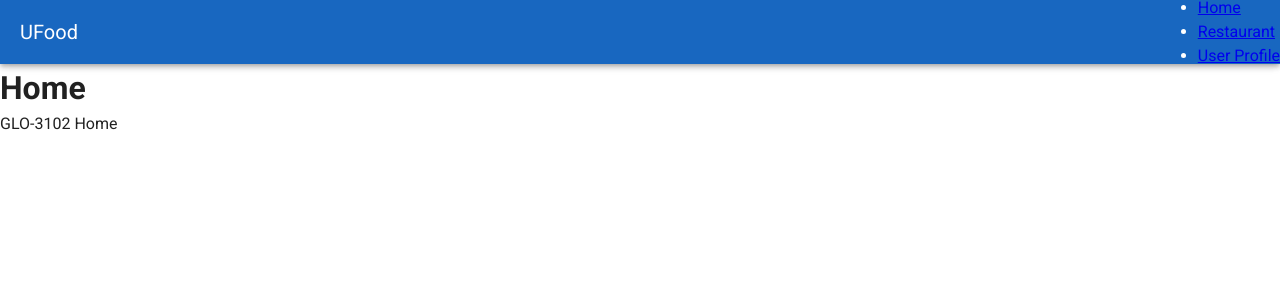
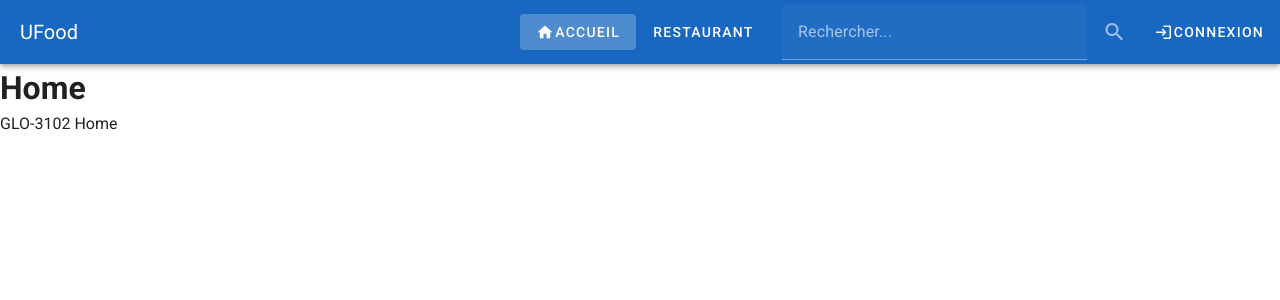
Before and after one commit to Takichih/RestaurantZone, a Vue app: page / in a window 1280 px wide. Shown: the top 300 px of the page. Built offline with nearby package versions, Linux system fonts and the light colour scheme.

Commit message:
Ajout des menus + localcache pour user name et isLogged

```diff
--- a/src/App.vue
+++ b/src/App.vue
@@ -1,9 +1,7 @@
 <template>
   <v-app>
-    <v-app-bar app color="primary">
-      <v-toolbar-title>UFood</v-toolbar-title>
-      <nav-menu></nav-menu>
-    </v-app-bar>
+    <!-- App Bar is handled by the Navigation component -->
+    <nav-menu></nav-menu>
 
     <v-main>
       <router-view></router-view>
--- a/src/components/Navigation.vue
+++ b/src/components/Navigation.vue
@@ -1,17 +1,142 @@
 <template>
-  <nav>
-    <ul>
-      <li>
-        <router-link to="/">Home</router-link>
-      </li>
-      <li>
-        <router-link to="/restaurant">Restaurant</router-link>
-      </li>
-      <li>
-        <router-link to="/user">User Profile</router-link>
-      </li>
-    </ul>
-  </nav>
+  <div>
+    <!-- App Bar -->
+    <v-app-bar app color="primary" dark>
+      <!-- Drawer icon: mobile only -->
+      <v-app-bar-nav-icon
+        @click="toggleDrawer"
+        class="d-md-none">
+      </v-app-bar-nav-icon>
+
+      <v-toolbar-title>UFood</v-toolbar-title>
+
+      <v-spacer></v-spacer>
+
+      <!-- Navigation menu: Desktop only-->
+      <div class="d-none d-md-flex">
+        <v-btn text to="/" exact>
+          <v-icon left>mdi-home</v-icon>
+          Accueil</v-btn>
+        <v-btn text to="/restaurant">
+          Restaurant</v-btn>
+        <v-btn v-if="isLogged" text to="/user">Profile</v-btn>
+
+      </div>
+
+      <!-- Search bar: always visible -->
+      <v-text-field
+        v-model="searchQuery"
+        append-icon="mdi-magnify"
+        label="Rechercher..."
+        solo-inverted
+        hide-details
+        class="mx-3"
+      ></v-text-field>
+
+      <!-- Username and login/logout links -->
+      <div v-if="isLogged" class="d-none d-md-flex align-center">
+        <span class="mr-4">{{ username }}</span>
+        <v-btn text @click="logout">
+          <v-icon left>mdi-logout</v-icon>
+          Déconnexion</v-btn>
+      </div>
+      <div v-else class="d-none d-md-flex align center">
+        <v-btn text @click="login">
+          <v-icon left>mdi-login</v-icon>
+          Connexion</v-btn>
+      </div>
+
+    </v-app-bar>
+
+    <!-- Navigation Drawer for Mobile -->
+    <v-navigation-drawer
+      app
+      v-model="drawer"
+      temporary
+      class="d-md-none">
+      <!-- Drawer only visible on small screens -->
+
+      <v-list>
+        <v-list-item link to="/" exact>
+          <v-list-item-icon>
+            <v-icon>mdi-home</v-icon>
+          </v-list-item-icon>
+          <v-list-item-title>Accueil</v-list-item-title>
+        </v-list-item>
+
+        <v-list-item link to="/restaurant">
+          <v-list-item-icon>
+            <v-icon>mdi-silverware-fork-knife</v-icon>
+          </v-list-item-icon>
+          <v-list-item-title>Restaurant</v-list-item-title>
+        </v-list-item>
+
+        <v-list-item v-if="isLogged" link to="/user">
+          <v-list-item-icon>
+            <v-icon>mdi-account</v-icon>
+          </v-list-item-icon>
+          <v-list-item-title>Profile</v-list-item-title>
+        </v-list-item>
+
+        <!-- Login/Logout in drawer -->
+        <v-list-item @click="login" v-if="!isLogged">
+          <v-list-item-icon>
+            <v-icon>mdi-login</v-icon>
+          </v-list-item-icon>
+          <v-list-item-title>Connexion</v-list-item-title>
+        </v-list-item>
+
+        <v-list-item @click="logout" v-if="isLogged">
+          <v-list-item-icon>
+            <v-icon>mdi-logout</v-icon>
+          </v-list-item-icon>
+          <v-list-item-title>Déconnexion</v-list-item-title>
+        </v-list-item>
+      </v-list>
+    </v-navigation-drawer>
+  </div>
 </template>
 
-<style></style>
+<script>
+export default {
+  name: "Navigation",
+  data() {
+    return {
+      drawer: false, // Drawer state for mobile menu
+      searchQuery: "", //SearchQuery state for search bar
+      username: "Gordon Ramsay", // Username state for user profile
+      isLogged: false // UserIsLogged state for user profile
+    };
+  },
+  methods: {
+    toggleDrawer() {
+      // Toggle drawer state manually
+      this.drawer = !this.drawer;
+    },
+    login() {
+      // Simulates global login
+      this.isLogged = true;
+      localStorage.setItem('isLogged', true); // Saves login state in localStorage;
+      localStorage.setItem('username', this.username); // Saves username in localStorage;
+    },
+    logout() {
+      // Simulates global logout
+      this.isLogged = false;
+      localStorage.removeItem('isLogged'); // Remove login state from localStorage
+      localStorage.removeItem('username'); // Remove username from localStorage
+    }
+  },
+  mounted() {
+    // Fetch login state from localStorage
+    const loggedIn = localStorage.getItem('isLogged');
+    if (loggedIn) {
+      this.isLogged = true; // Fetch login state from localStorage
+      this.username = localStorage.getItem('username'); // Fetch username from localStorage
+    }
+  }
+};
+</script>
+
+<style>
+
+</style>
```
